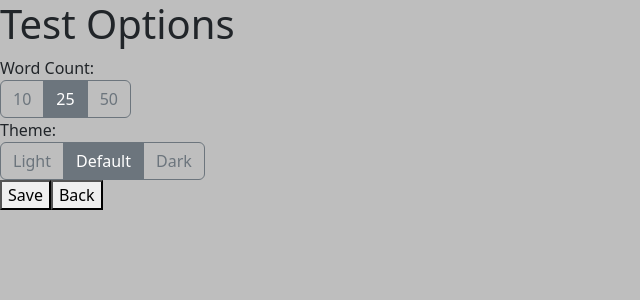
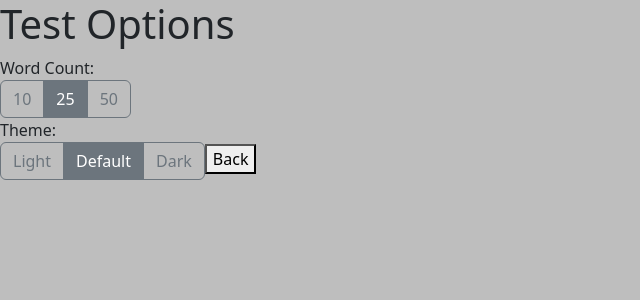
Before and after one commit to alexntragatakis/typing-speed-test, a React (Vite) app: page /typing-speed-test/options in a window 1280 px wide. Shown: the top 300 px of the page, without its empty margins (0-640 px from the left). Built offline with nearby package versions, Linux system fonts and the light colour scheme.

Commit message:
refactor: remove unnecessary save button

```diff
--- a/src/components/Options/Options.tsx
+++ b/src/components/Options/Options.tsx
@@ -2,7 +2,6 @@ import "./Options.css";
 import { useState, useEffect } from "react";
 import { Link } from "react-router-dom";
 import type { testOptions, style } from "../../types/testOptions";
-import { useTestOptionsContext } from "../../context/TestOptionsContext";
 
 const Options = () => {
   const defaultTheme: style = {
@@ -31,14 +30,6 @@ const Options = () => {
 
   const [wordCount, setWordCount] = useState<number>(25);
   const [appStyle, setAppStyle] = useState<testOptions["style"]>(defaultTheme);
-  const { testOptions, setTestOptions } = useTestOptionsContext();
-
-  const handleSave = () => {
-    setTestOptions({
-      wordCount: wordCount,
-      style: appStyle,
-    });
-  };
 
   useEffect(() => {
     const root = document.documentElement;
@@ -138,12 +129,9 @@ const Options = () => {
           Dark
         </label>
       </div>
-      <div>
-        <button onClick={handleSave}>Save</button>
-        <Link to="/typing-speed-test/">
-          <button>Back</button>
-        </Link>
-      </div>
+      <Link to="/typing-speed-test/">
+        <button>Back</button>
+      </Link>
     </>
   );
 };
```
